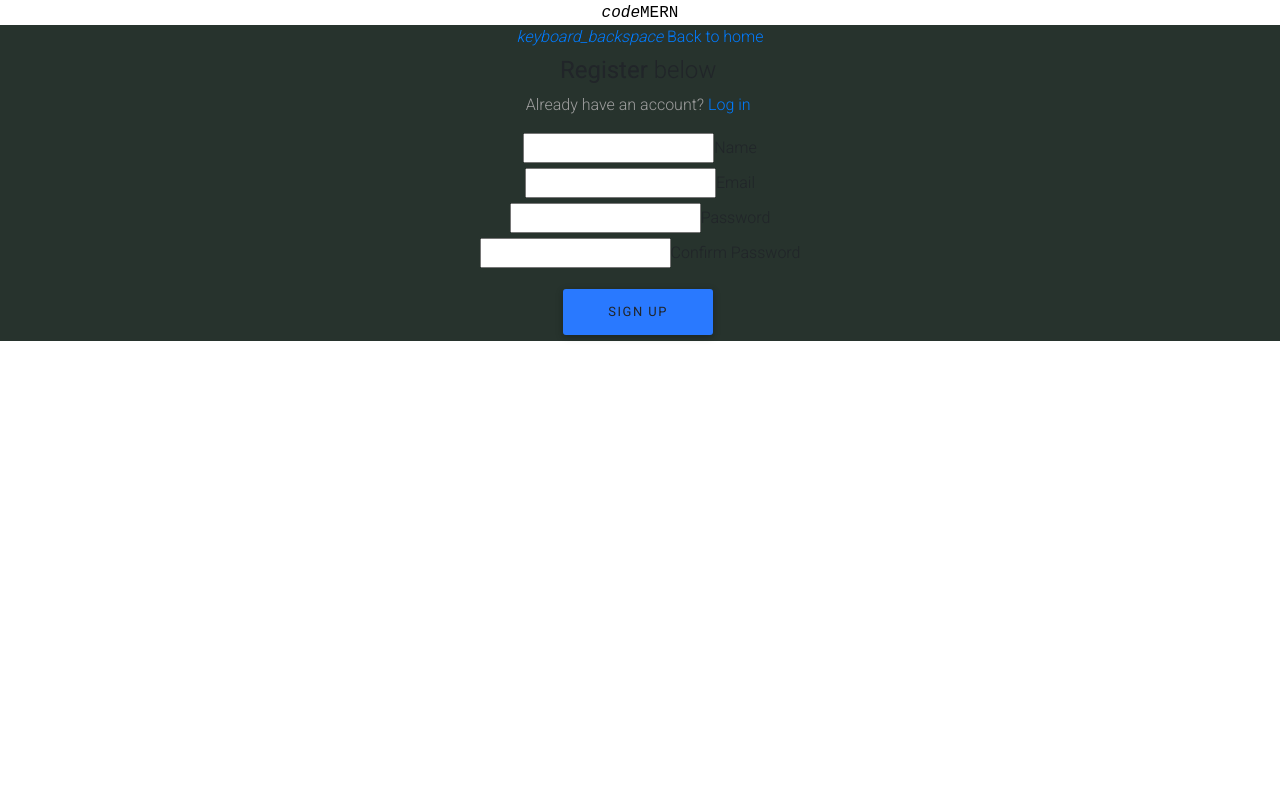
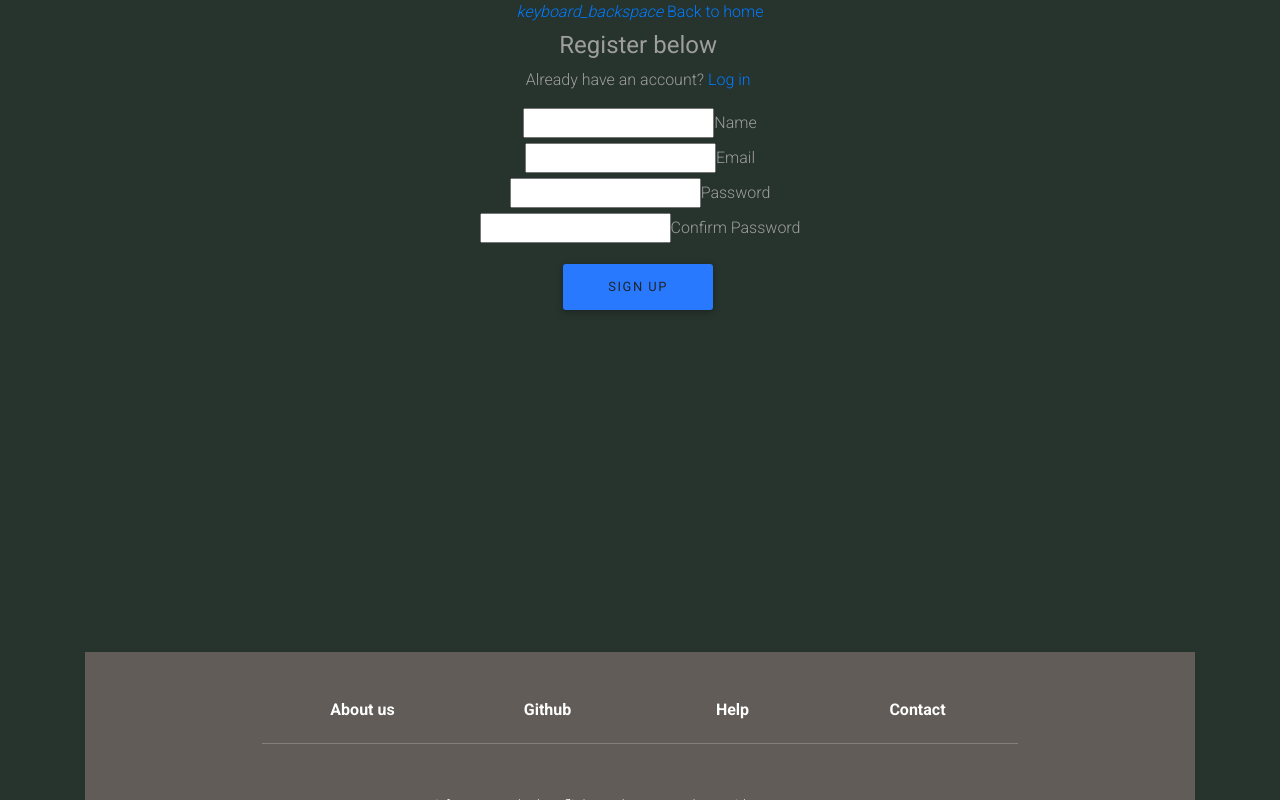
Before and after one commit to Cete4/Viral_Flights, a React (Create React App) app in the folder client/: page /register in a window 1280 px wide. Shown: the top 800 px of the page. Built offline with nearby package versions, Linux system fonts and the light colour scheme.

Commit message:
adding changes to files

```diff
--- a/client/src/App.js
+++ b/client/src/App.js
@@ -58,7 +58,7 @@ class App extends Component {
             <Switch>
               <PrivateRoute exact path="/dashboard" component={Dashboard} />
 
-              <Route exact path='/' component={Home} />
+              {/* <Route exact path='/' component={Home} /> */}
            <Route exact path='/Home' component={Home} />
            <Route exact path='/Flights' component={Flights} />
            <Route exact path='/CoronaTravelNews' component={CoronaTravelNews} />
--- a/client/src/components/auth/Login.js
+++ b/client/src/components/auth/Login.js
@@ -4,6 +4,7 @@ import PropTypes from "prop-types";
 import { connect } from "react-redux";
 import { loginUser } from "../../actions/authActions";
 import classnames from "classnames";
+import Footer from "../Footer"
 
 class Login extends Component {
   constructor() {
@@ -57,12 +58,12 @@ class Login extends Component {
         <div style={{ marginTop: "4rem" }} className="row">
           <div className="col s8 offset-s2">
             <Link to="/" className="btn-flat waves-effect">
-              <i className="material-icons left">keyboard_backspace</i> Back to
+              <i className="material-icons left ">keyboard_backspace</i> Back to
               home
             </Link>
             <div className="col s12" style={{ paddingLeft: "11.250px" }}>
               <h4>
-                <b>Login</b> below
+                <b className="grey-text text-darken-1" >Login below</b>
               </h4>
               <p className="grey-text text-darken-1">
                 Don't have an account? <Link to="/register">Register</Link>
@@ -80,7 +81,7 @@ class Login extends Component {
                     invalid: errors.email || errors.emailnotfound
                   })}
                 />
-                <label htmlFor="email">Email</label>
+                <label className="grey-text text-darken-1" htmlFor="email">Email</label>
                 <span className="red-text">
                   {errors.email}
                   {errors.emailnotfound}
@@ -97,7 +98,7 @@ class Login extends Component {
                     invalid: errors.password || errors.passwordincorrect
                   })}
                 />
-                <label htmlFor="password">Password</label>
+                <label className="grey-text text-darken-1" htmlFor="password">Password</label>
                 <span className="red-text">
                   {errors.password}
                   {errors.passwordincorrect}
@@ -120,6 +121,35 @@ class Login extends Component {
             </form>
           </div>
         </div>
+        <br>
+        </br>
+        <br>
+        </br>
+        <br>
+        </br>
+        <br>
+        </br>
+        <br>
+        </br>
+        <br>
+        </br>
+        <br>
+        </br>
+        <br>
+        </br>
+        <br>
+        </br>
+        <br>
+        </br><br>
+        </br><br>
+        </br>
+        <br>
+        </br>
+        <br>
+        </br>
+        <br>
+        </br>
+        <Footer/>
       </div>
     );
   }
--- a/client/src/components/auth/Register.js
+++ b/client/src/components/auth/Register.js
@@ -4,6 +4,7 @@ import PropTypes from "prop-types";
 import { connect } from "react-redux";
 import { registerUser } from "../../actions/authActions";
 import classnames from "classnames";
+import Footer from "../Footer";
 
 class Register extends Component {
   constructor() {
@@ -62,7 +63,7 @@ class Register extends Component {
             </Link>
             <div className="col s12" style={{ paddingLeft: "11.250px" }}>
               <h4>
-                <b>Register</b> below
+                <b className="grey-text text-darken-1" >Register below</b>
               </h4>
               <p className="grey-text text-darken-1">
                 Already have an account? <Link to="/login">Log in</Link>
@@ -80,7 +81,7 @@ class Register extends Component {
                     invalid: errors.name
                   })}
                 />
-                <label htmlFor="name">Name</label>
+                <label className="grey-text text-darken-1" htmlFor="name">Name</label>
                 <span className="red-text">{errors.name}</span>
               </div>
               <div className="input-field col s12">
@@ -94,7 +95,7 @@ class Register extends Component {
                     invalid: errors.email
                   })}
                 />
-                <label htmlFor="email">Email</label>
+                <label className="grey-text text-darken-1" htmlFor="email">Email</label>
                 <span className="red-text">{errors.email}</span>
               </div>
               <div className="input-field col s12">
@@ -108,7 +109,7 @@ class Register extends Component {
                     invalid: errors.password
                   })}
                 />
-                <label htmlFor="password">Password</label>
+                <label className="grey-text text-darken-1" htmlFor="password">Password</label>
                 <span className="red-text">{errors.password}</span>
               </div>
               <div className="input-field col s12">
@@ -122,7 +123,7 @@ class Register extends Component {
                     invalid: errors.password2
                   })}
                 />
-                <label htmlFor="password2">Confirm Password</label>
+                <label className="grey-text text-darken-1" htmlFor="password2">Confirm Password</label>
                 <span className="red-text">{errors.password2}</span>
               </div>
               <div className="col s12" style={{ paddingLeft: "11.250px" }}>
@@ -142,6 +143,34 @@ class Register extends Component {
             </form>
           </div>
         </div>
+        <br>
+        </br>
+        <br>
+        </br>
+        <br>
+        </br>
+        <br>
+        </br>
+        <br>
+        </br>
+        <br>
+        </br>
+        <br>
+        </br>
+        <br>
+        </br>
+        <br>
+        </br>
+        <br>
+        </br><br>
+        </br>
+        <br>
+        </br>
+        <br>
+        </br>
+        <br>
+        </br>
+        <Footer/>
       </div>
     );
   }
--- a/client/src/components/dashboard/Dashboard.js
+++ b/client/src/components/dashboard/Dashboard.js
@@ -19,7 +19,7 @@ class Dashboard extends Component {
         <div className="row">
           <div className="landing-copy col s12 center-align">
             <h4>
-              <b className="flow-text grey-text text-darken-1"> Hey there, {user.name.split(" ")[0]} </b>
+              <b className="flow-text grey-text text-darken-1"> Hey there, user! </b>
               <p className="flow-text grey-text text-darken-1">
                 You are logged into Viral Flights!
               </p>
--- a/client/src/components/layout/Landing.js
+++ b/client/src/components/layout/Landing.js
@@ -1,21 +1,20 @@
 import React, { Component } from "react";
 import { Link } from "react-router-dom";
+import Footer from "../Footer";
 
 class Landing extends Component {
   render() {
     return (
-      <div style={{ height: "75vh" }} className="container valign-wrapper">
+      <div  className="container valign-wrapper">
         <div className="row">
           <div className="col s12 center-align">
             <h4>
-              <b>Build</b> a login/auth app with the{" "}
-              <span style={{ fontFamily: "monospace" }}>MERN</span> stack from
-              scratch
+              <b className="grey-text text-darken-1" >Login to our Viral Flight App! </b>
             </h4>
-            <p className="flow-text grey-text text-darken-1">
+            {/* <p className="flow-text grey-text text-darken-1">
               Create a (minimal) full-stack app with user authentication via
               passport and JWTs
-            </p>
+            </p> */}
             <br />
             <div className="col s6">
               <Link
@@ -45,6 +44,35 @@ class Landing extends Component {
             </div>
           </div>
         </div>
+        <br>
+        </br>
+        <br>
+        </br>
+        <br>
+        </br>
+        <br>
+        </br>
+        <br>
+        </br>
+        <br>
+        </br>
+        <br>
+        </br>
+        <br>
+        </br>
+        <br>
+        </br>
+        <br>
+        </br>
+        <br>
+        </br>
+        <br>
+        </br>
+        <br>
+        </br>
+        <br>
+        </br>
+        <Footer/>
       </div>
     );
   }
--- a/client/src/components/layout/Navbar.js
+++ b/client/src/components/layout/Navbar.js
@@ -7,7 +7,7 @@ class Navbar extends Component {
       <div className="navbar-fixed">
         <nav className="z-depth-0">
           <div className="nav-wrapper white">
-            <Link
+            {/* <Link
               to="/"
               style={{
                 fontFamily: "monospace"
@@ -16,7 +16,7 @@ class Navbar extends Component {
             >
               <i className="material-icons">code</i>
               MERN
-            </Link>
+            </Link> */}
           </div>
         </nav>
       </div>
```
